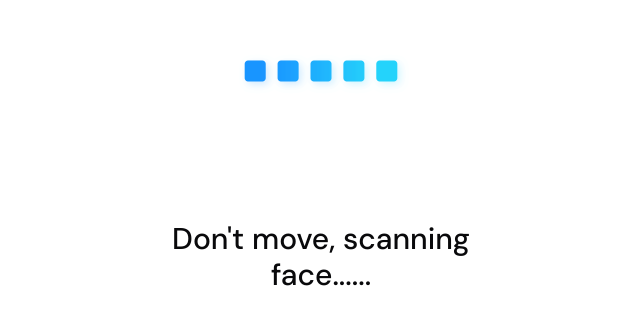
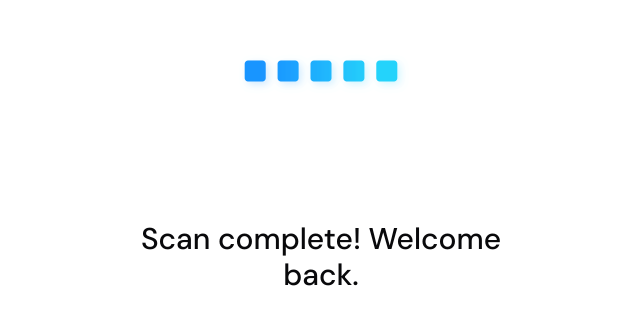
Before and after one commit to mislam77/Hack-Knight-Spring-2025, a Next.js app in the folder client/: page /faceLoading in a window 1280 px wide. Shown: the part 309-634 px from the top of the page, without its empty margins (319-959 px from the left). Built offline with nearby package versions, Linux system fonts and the light colour scheme.

Commit message:
transiction loading

```diff
--- a/client/src/app/faceLoading/page.tsx
+++ b/client/src/app/faceLoading/page.tsx
@@ -1,8 +1,22 @@
-import React from "react";
+"use client"
+
+import React, { useState, useEffect } from "react";
 import Image from "next/image";
 import Loading from "../assets/loading.gif";
 
-function facerec() {
+function FaceRec() {
+    // State to track whether scanning is complete
+    const [isScanning, setIsScanning] = useState(true);
+
+    // This effect simulates the scanning process completing after 5 seconds
+    useEffect(() => {
+        const timer = setTimeout(() => {
+            setIsScanning(false);
+        }, 5000); // 5 seconds timer
+
+        return () => clearTimeout(timer); // Clean up timer
+    }, []);
+
     return (
         <div className="mx-auto max-w-[400px] mt-[230px]">
             <div className="">
@@ -15,11 +29,13 @@ function facerec() {
                     />
                 </div>
                 <h1 className="text-center font-medium text-3xl pointer-events-none select-none" draggable="false">
-                    Don't move, scanning face......
+                    {isScanning
+                        ? "Don't move, scanning face......"
+                        : "Scan complete! Welcome back."}
                 </h1>
             </div>
         </div>
     );
 }
 
-export default facerec;
+export default FaceRec;
```
Also changed, not shown: 1 other file (tests, documents, lock files or other folders).
